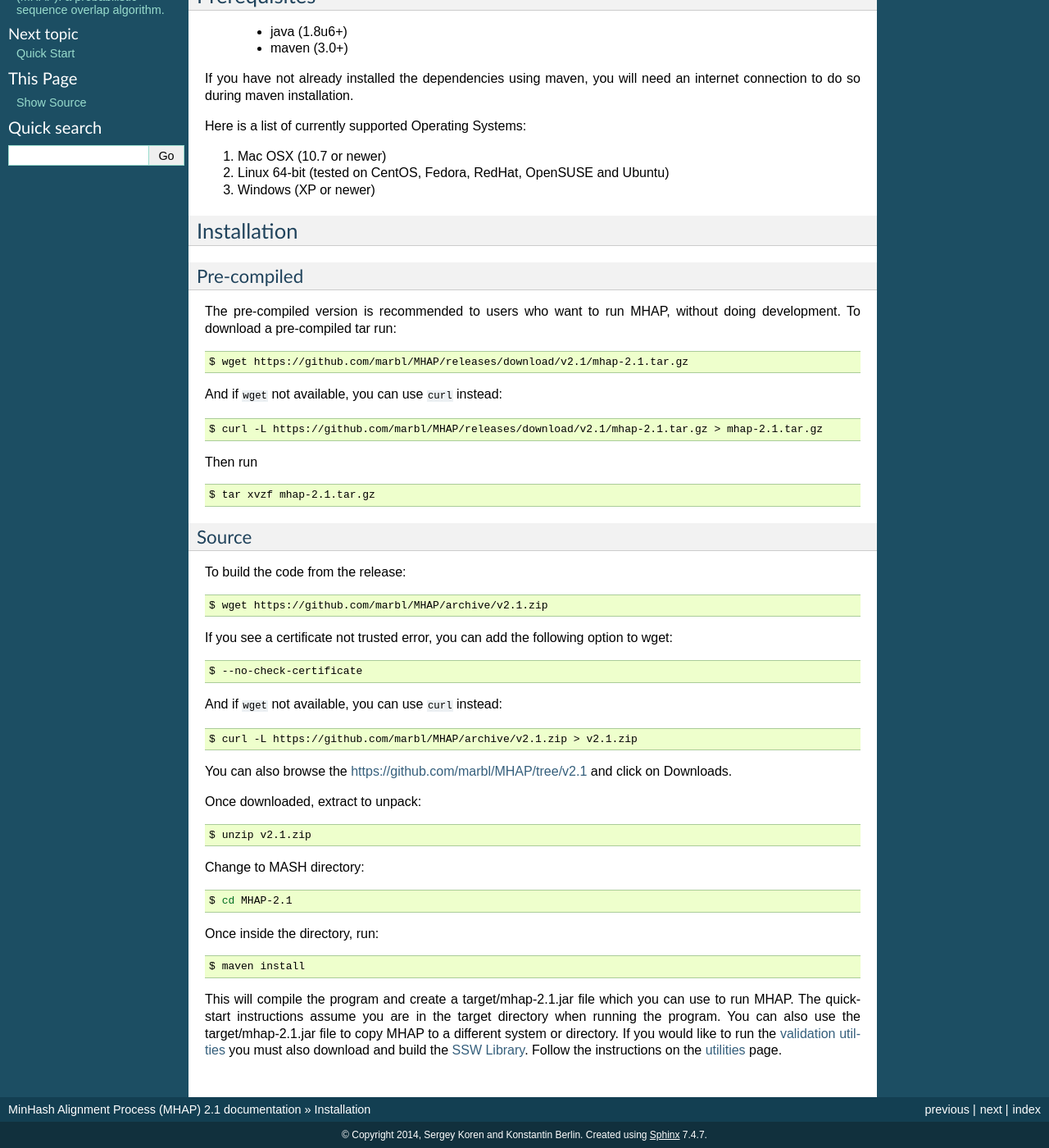
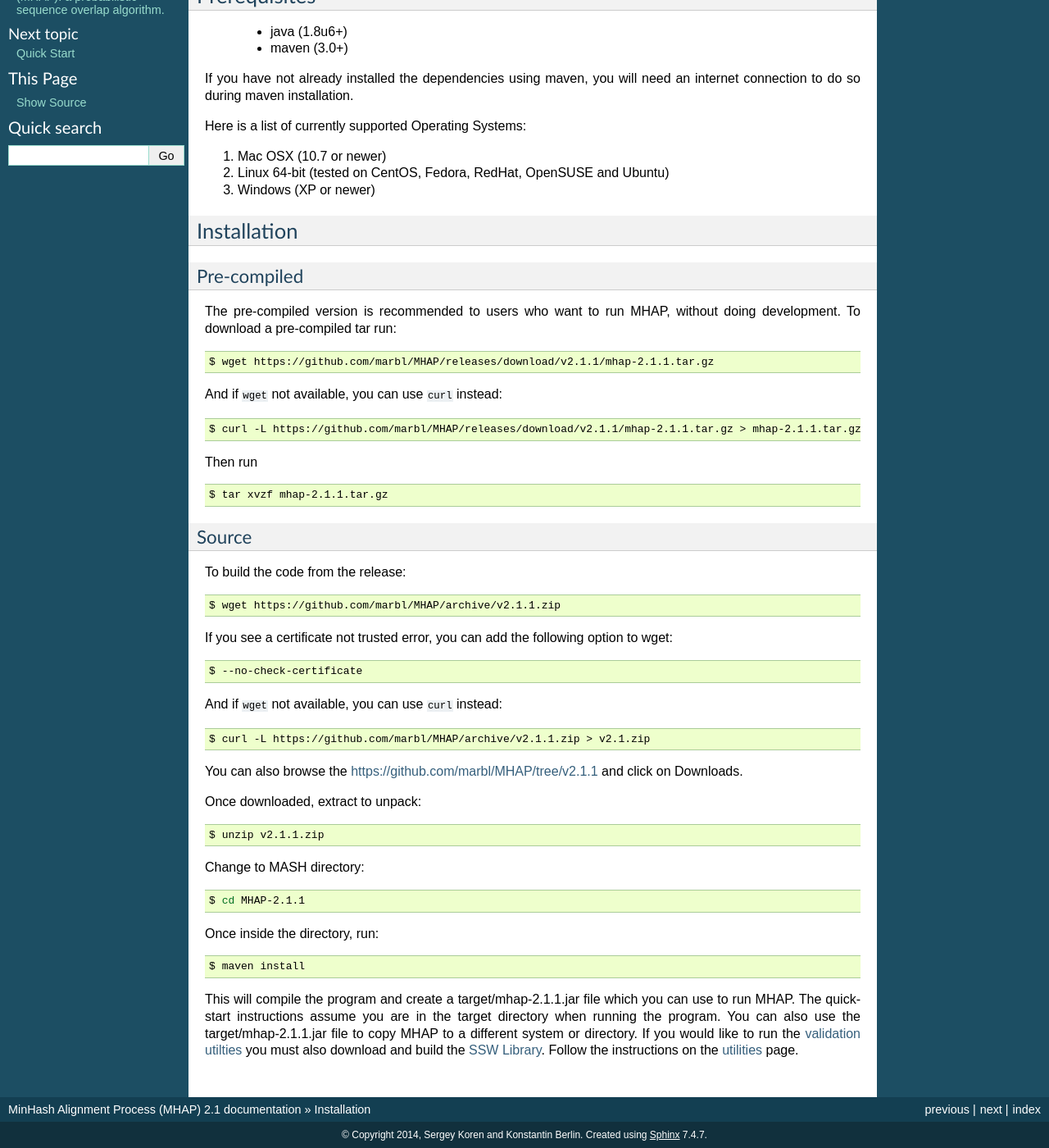
Before and after one commit to marbl/MHAP, a Sphinx documentation site: the page built from docs/source/installation.rst, in a window 1280 px wide and 1400 px high, scrolled down 235 px. Shown: the whole window at 82% size. Built offline with Sphinx 7.4.7, drawn with Linux system fonts in a browser that asks for light colours.

Commit message:
Update installation.rst

```diff
--- a/docs/source/installation.rst
+++ b/docs/source/installation.rst
@@ -28,19 +28,19 @@
 
 .. code-block:: bash
 
-    $ wget https://github.com/marbl/MHAP/releases/download/v2.1/mhap-2.1.tar.gz
+    $ wget https://github.com/marbl/MHAP/releases/download/v2.1.1/mhap-2.1.1.tar.gz
 
 And if ``wget`` not available, you can use ``curl`` instead:
 
 .. code-block:: bash
 
-    $ curl -L https://github.com/marbl/MHAP/releases/download/v2.1/mhap-2.1.tar.gz > mhap-2.1.tar.gz
+    $ curl -L https://github.com/marbl/MHAP/releases/download/v2.1.1/mhap-2.1.1.tar.gz > mhap-2.1.1.tar.gz
 
 Then run
 
 .. code-block:: bash
 
-   $ tar xvzf mhap-2.1.tar.gz
+   $ tar xvzf mhap-2.1.1.tar.gz
 
 Source
 -----------------
@@ -49,7 +49,7 @@
 
 .. code-block:: bash
 
-    $ wget https://github.com/marbl/MHAP/archive/v2.1.zip
+    $ wget https://github.com/marbl/MHAP/archive/v2.1.1.zip
 
 If you see a certificate not trusted error, you can add the following option to wget:
 
@@ -61,22 +61,22 @@
 
 .. code-block:: bash
 
-    $ curl -L https://github.com/marbl/MHAP/archive/v2.1.zip > v2.1.zip
+    $ curl -L https://github.com/marbl/MHAP/archive/v2.1.1.zip > v2.1.zip
 
-You can also browse the https://github.com/marbl/MHAP/tree/v2.1
+You can also browse the https://github.com/marbl/MHAP/tree/v2.1.1
 and click on Downloads.
 
 Once downloaded, extract to unpack:
 
 .. code-block:: bash
 
-    $ unzip v2.1.zip
+    $ unzip v2.1.1.zip
 
 Change to MASH directory:
 
 .. code-block:: bash
 
-    $ cd MHAP-2.1
+    $ cd MHAP-2.1.1
 
 Once inside the directory, run:
 
@@ -84,4 +84,4 @@
 
     $ maven install
 
-This will compile the program and create a target/mhap-2.1.jar file which you can use to run MHAP. The quick-start instructions assume you are in the target directory when running the program. You can also use the target/mhap-2.1.jar file to copy MHAP to a different system or directory. If you would like to run the `validation utilties <utilities.html>`_ you must also download and build the `SSW Library <https://github.com/mengyao/Complete-Striped-Smith-Waterman-Library>`_. Follow the instructions on the `utilities <utilities.html>`_ page.
+This will compile the program and create a target/mhap-2.1.1.jar file which you can use to run MHAP. The quick-start instructions assume you are in the target directory when running the program. You can also use the target/mhap-2.1.1.jar file to copy MHAP to a different system or directory. If you would like to run the `validation utilties <utilities.html>`_ you must also download and build the `SSW Library <https://github.com/mengyao/Complete-Striped-Smith-Waterman-Library>`_. Follow the instructions on the `utilities <utilities.html>`_ page.
```
